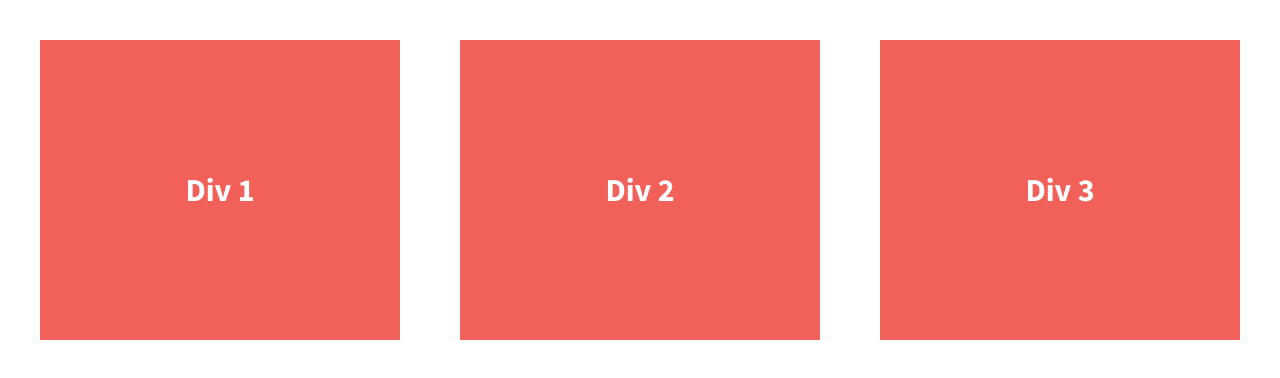
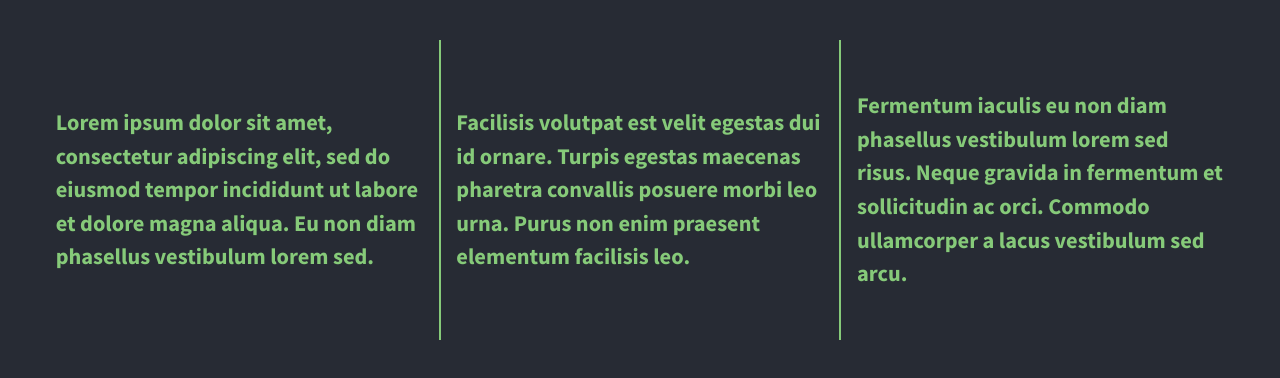
Before and after one commit to APE-Cave/flex-03, a plain HTML site: page index.html in a window 1280 px wide. Drawn offline with nearby package versions, Linux system fonts and the light colour scheme.

Commit message:
Adds and styles content to have vertical dividers

```diff
--- a/css/main.css
+++ b/css/main.css
@@ -94,10 +94,18 @@ textarea {
 /* ==========================================================================
    Author's custom styles
    ========================================================================== */
-
+/*
+Colors:
+Blue: #16B3BF
+Green: #86CA79
+Pink: #F25D6D
+Dark grey: #272B34
+Light grey: #5B6271
+Off-white: #A9B0BE
+*/
 
 html {
-  background-color: #fff;
+  background-color: #272B34;
   height: 100%;
 }
 
@@ -118,16 +126,22 @@ body {
 .div-1, .div-2, .div-3 {
   /*give the divs a width of 30%, add display:flex, set justify-content and align-items to center*/
   align-items: center;
-  color: #fff;
+  color: #86CA79;
   display: flex;
   justify-content: center;
   line-height: 1.5em;
-  font-size: 1.6em;
-  background-color: #f16059;
+  font-size: 1.4rem;
+  background-color: #272B34;
   height: 300px;
-  width: 30%;
+  width: 33.33%;
+  text-align: left;
 }
-
+.div-1, .div-2 {
+  border-right: solid .1em #86CA79;
+}
+p {
+  margin: .7em;
+}
 
 
 
--- a/index.html
+++ b/index.html
@@ -23,13 +23,13 @@
 
         <section class="wrapper">
             <div class="div-1">
-                Div 1
+              <p>Lorem ipsum dolor sit amet, consectetur adipiscing elit, sed do eiusmod tempor incididunt ut labore et dolore magna aliqua. Eu non diam phasellus vestibulum lorem sed.</p>
             </div>
             <div class="div-2">
-                Div 2
+              <p>Facilisis volutpat est velit egestas dui id ornare. Turpis egestas maecenas pharetra convallis posuere morbi leo urna. Purus non enim praesent elementum facilisis leo.</p>
             </div>
             <div class="div-3">
-                Div 3
+              <p>Fermentum iaculis eu non diam phasellus vestibulum lorem sed risus. Neque gravida in fermentum et sollicitudin ac orci. Commodo ullamcorper a lacus vestibulum sed arcu.</p>
             </div>
         </section>
 
```
